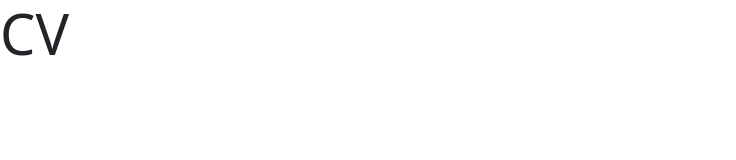
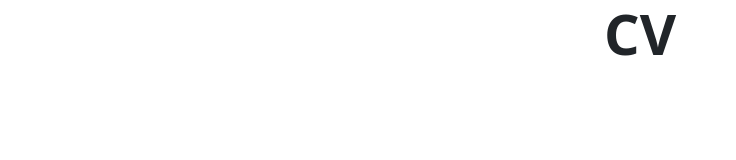
Before and after one commit to Dyerag/CV, a plain HTML site: page code.html in a window 1280 px wide. Shown: the whole page, without its empty margins (0-736 px from the left). Drawn offline with nearby package versions, Linux system fonts and the light colour scheme.

Commit message:
centered and upscaled the CV title

```diff
--- a/code.html
+++ b/code.html
@@ -10,7 +10,8 @@ rap.min.css" rel="stylesheet">
 rap.bundle.min.js"></script>
 </head>
 <body>
-<h1 class="display-4">CV</h1>
+<h1 class="display-4 text-center fw-bold">CV</h1>
+
 
 </body>
 </html>
```
